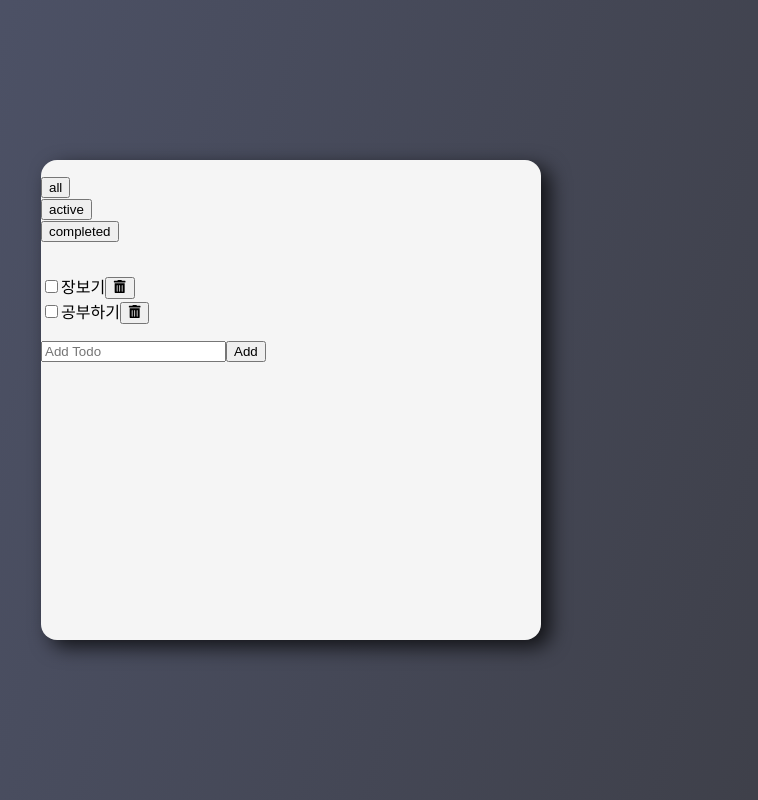
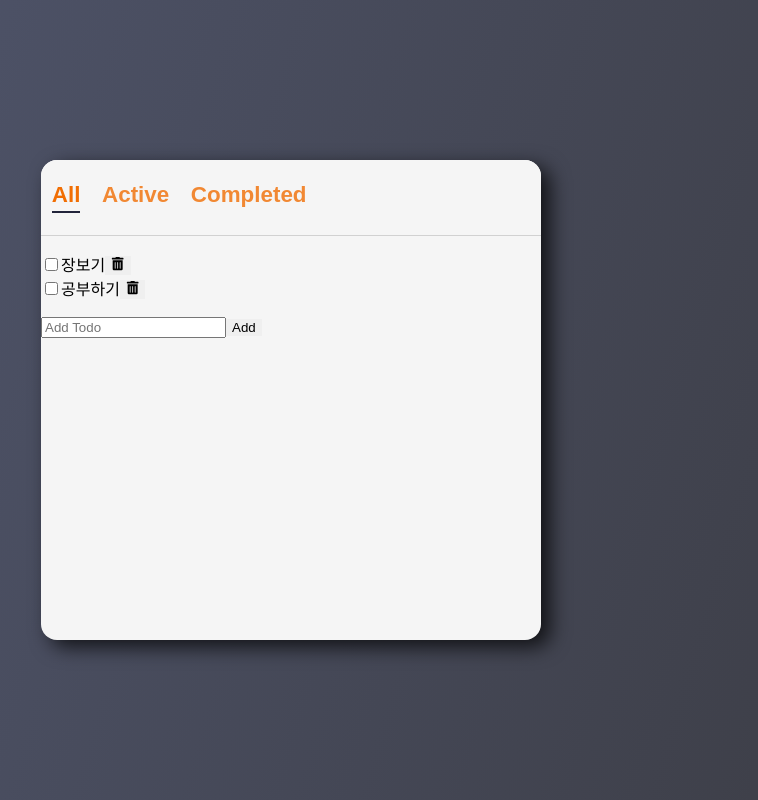
Before and after one commit to presentKey/todo-list, a React (Create React App) app: page / in a window 1280 px wide. Shown: the whole page, without its empty margins (349-1107 px from the left). Built offline with nearby package versions, Linux system fonts and the light colour scheme.

Commit message:
style: Header component style

```diff
--- a/src/components/Header/Header.jsx
+++ b/src/components/Header/Header.jsx
@@ -1,12 +1,20 @@
 import React from 'react';
+import styles from './Header.module.css';
 
 export default function Header({ filters, filter, onFilterChange }) {
   return (
-    <header>
-      <ul>
+    <header className={styles.header}>
+      <ul className={styles.filters}>
         {filters.map((value, index) => (
           <li kye={index}>
-            <button onClick={() => onFilterChange(value)}>{value}</button>
+            <button
+              className={`${styles.filter} ${
+                filter === value && styles.selected
+              }`}
+              onClick={() => onFilterChange(value)}
+            >
+              {value}
+            </button>
           </li>
         ))}
       </ul>
--- /dev/null
+++ b/src/components/Header/Header.module.css
@@ -0,0 +1,33 @@
+.header {
+  display: flex;
+  align-items: center;
+  justify-content: space-between;
+  background-color: var(--color-bg-dark);
+  border-bottom: 1px solid var(--color-grey);
+}
+
+.filters {
+  display: flex;
+}
+
+.filter {
+  margin: 0.3rem;
+  font-size: 1.4rem;
+  font-weight: bold;
+  color: var(--color-accent);
+  text-transform: capitalize;
+  background-color: transparent;
+  opacity: 0.8;
+}
+
+.filter:hover,
+.filter.selected {
+  opacity: 1;
+}
+
+.filter.selected::after {
+  display: block;
+  margin-top: 0.2rem;
+  content: '';
+  border: 1px solid var(--color-text);
+}
--- a/src/index.css
+++ b/src/index.css
@@ -2,7 +2,7 @@
   --color-bg-dark: #f5f5f5;
   --color-bg: #fdfffd;
   --color-grey: #d1d1d1;
-  --coor-text: #22243b;
+  --color-text: #22243b;
   --color-accent: #f16e03;
 }
 
@@ -32,6 +32,7 @@ body {
   width: 100%;
   max-width: 500px;
   height: 60%;
+  overflow: hidden;
   background-color: var(--color-bg-dark);
   border-radius: 1rem;
   -moz-box-shadow: 9px 7px 20px 0 rgba(0, 0, 0, 0.75);
@@ -48,3 +49,8 @@ ul {
   padding-left: 0;
   list-style: none;
 }
+
+button {
+  border: none;
+  outline: none;
+}
```
